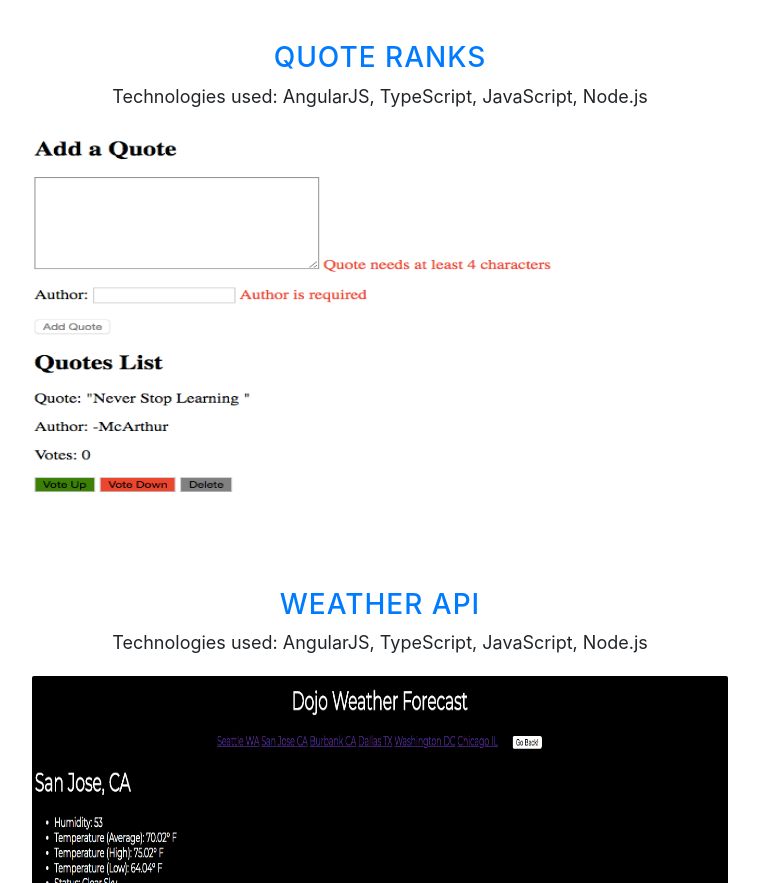
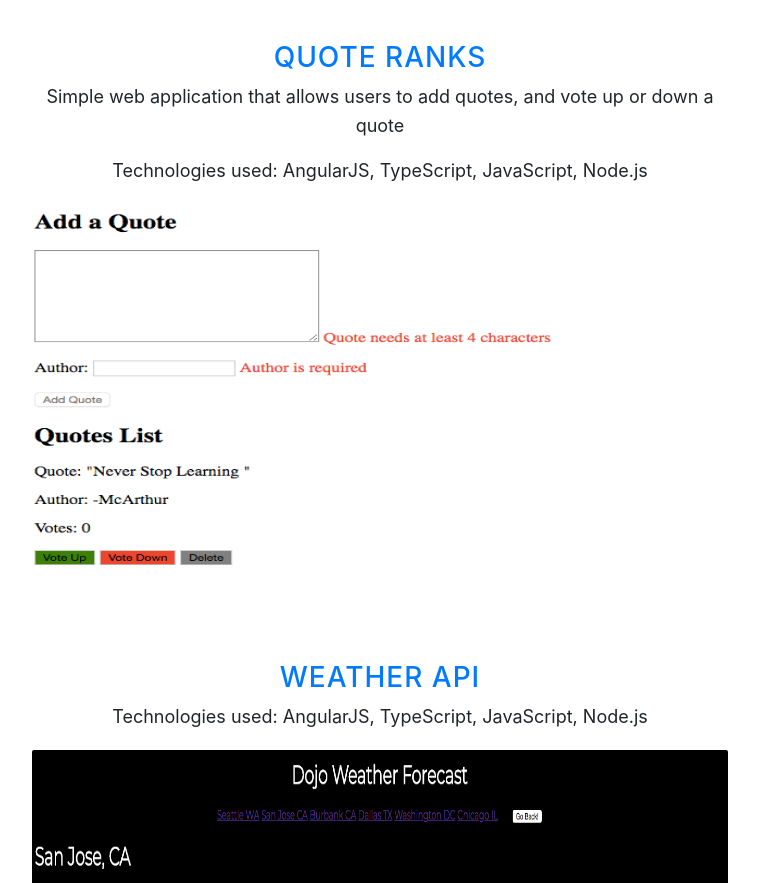
Before and after one commit to diazmc/diazmc.github.io-old, a website with bundled scripts: page index.html in a window 1280 px wide. Shown: the part 4480-5363 px from the top of the page, without its empty margins (260-1019 px from the left). Built offline with nearby package versions, Linux system fonts and the light colour scheme; files whose address does not match are found by name.

Commit message:
added desc

```diff
--- a/index.html
+++ b/index.html
@@ -171,6 +171,7 @@
 
                   <div class="project">
                     <a href="https://github.com/diazmc/quoteRanks" target="_blank"><h3>Quote Ranks</h3></a>
+                    <p>Simple web application that allows users to add quotes, and vote up or down a quote</p>
                     <p>Technologies used: AngularJS, TypeScript, JavaScript, Node.js</p>
                     <img src= "img/quoteranks.jpg" alt="Quote Ranks" width="700" height="440" class="rounded">
                   </div>
```
